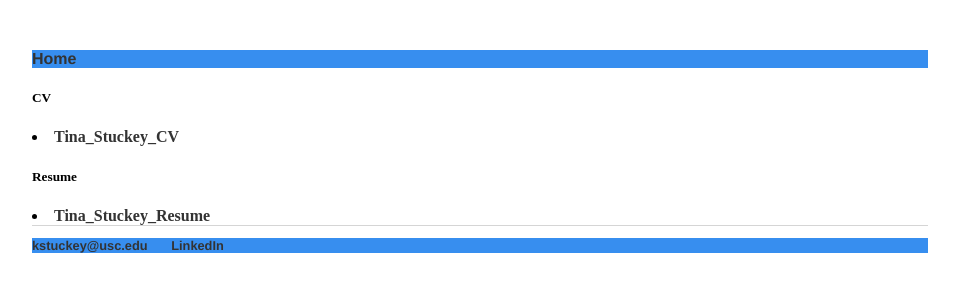
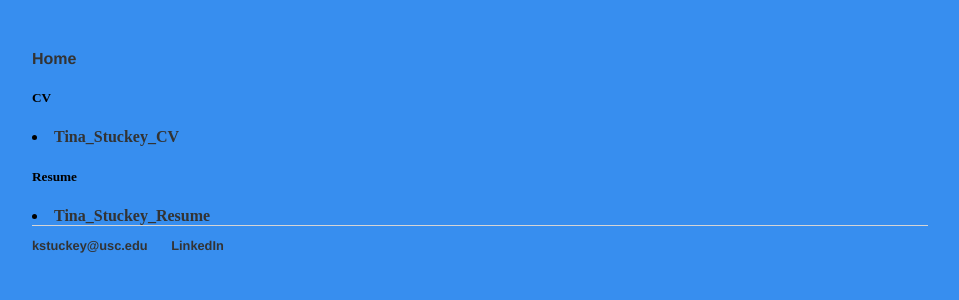
Before and after one commit to kstuckey0/kstuckey0.github.io, a Jekyll site: the page cv/index.html, which Jekyll copies as it is, in a window 1280 px wide. Shown: the top 300 px of the page, without its empty margins (160-1119 px from the left). Built offline with Jekyll 4.4.1, drawn with Linux system fonts in a browser that asks for light colours.

Commit message:
Update main.css

```diff
--- a/css/main.css
+++ b/css/main.css
@@ -1,13 +1,13 @@
 body {
     margin: 50px auto;
     width: 70%;
+    background-color: #378EEF;
 }
 nav ul, footer ul {
     font-family:'Helvetica', 'Arial', 'Sans-Serif';
     padding: 0px;
     list-style: none;
     font-weight: bold;
-    background-color: #378EEF;
 }
 nav ul li, footer ul li {
     display: inline;
```
